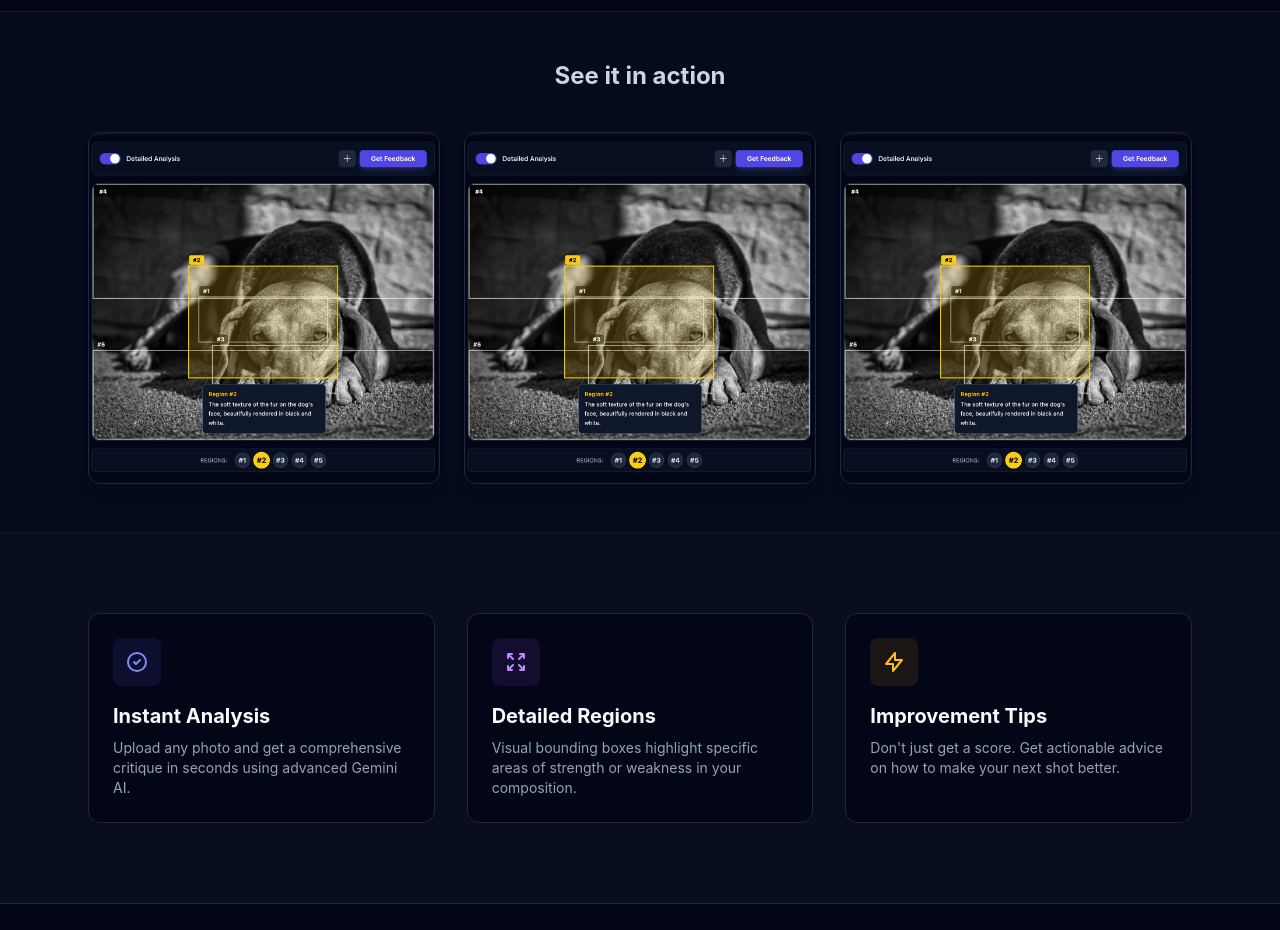
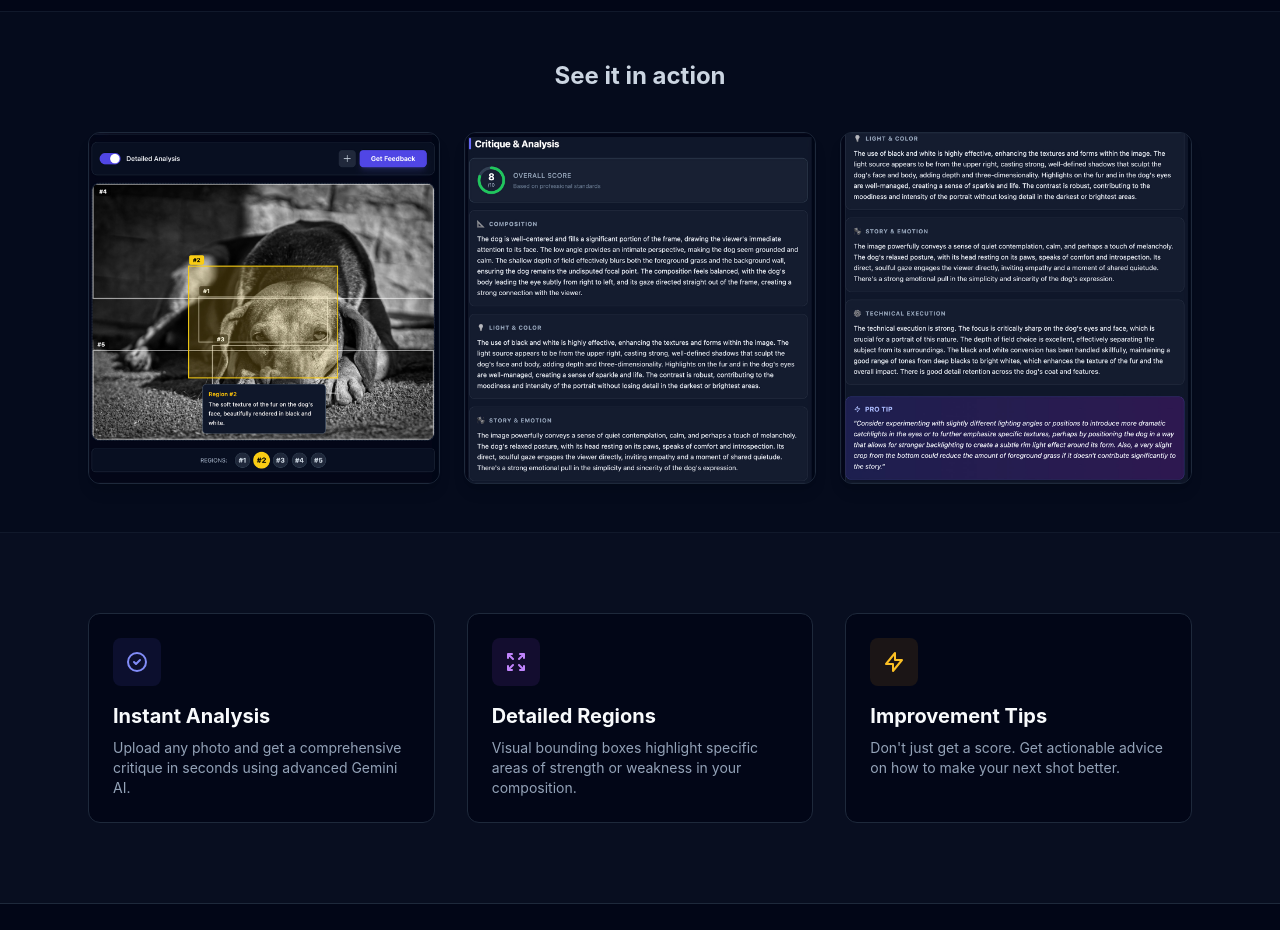
Before and after one commit to Bahamapapa/PhotoMentor-Site, a plain HTML site: page index.html in a window 1280 px wide. Shown: the part 960-1890 px from the top of the page. Drawn offline with nearby package versions, Linux system fonts and the light colour scheme.

Commit message:
Update index.html

```diff
--- a/index.html
+++ b/index.html
@@ -59,10 +59,10 @@
                         <img src="img/scrnsh1.jpg" alt="Analysis Example 1" class="w-full h-auto object-cover">
                     </div>
                     <div class="rounded-xl overflow-hidden border border-slate-800 shadow-lg hover:border-indigo-500/50 transition-colors">
-                        <img src="img/scrnsh1.jpg" alt="Analysis Example 2" class="w-full h-auto object-cover">
+                        <img src="img/scrnsh2.jpg" alt="Analysis Example 2" class="w-full h-auto object-cover">
                     </div>
                     <div class="rounded-xl overflow-hidden border border-slate-800 shadow-lg hover:border-indigo-500/50 transition-colors">
-                        <img src="img/scrnsh1.jpg" alt="Analysis Example 3" class="w-full h-auto object-cover">
+                        <img src="img/scrnsh3.jpg" alt="Analysis Example 3" class="w-full h-auto object-cover">
                     </div>
                 </div>
             </div>
```
